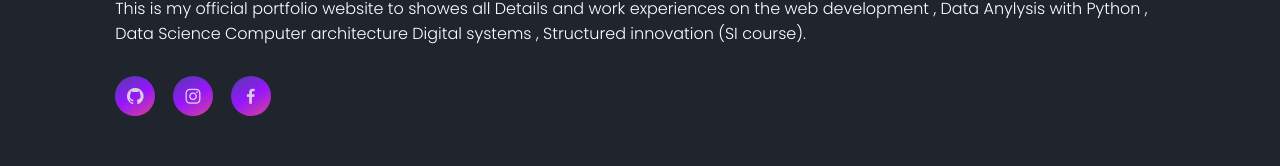
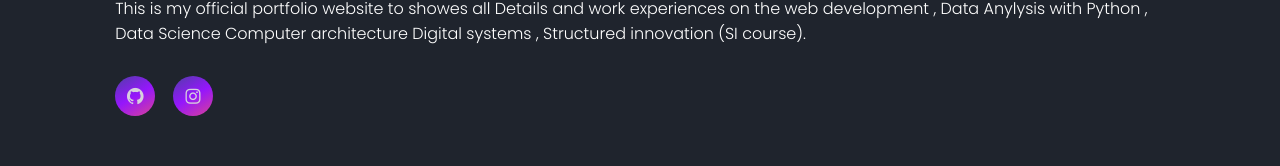
Before and after one commit to Monish065/portfolio, a plain HTML site: page index.html in a window 1280 px wide. Shown: the part 454-620 px from the top of the page. Drawn offline with nearby package versions, Linux system fonts and the light colour scheme.

Commit message:
Add files via upload

```diff
--- a/index.html
+++ b/index.html
@@ -47,10 +47,7 @@
           <a href="https://www.instagram.com/monish_065/"
             ><i class="bx bxl-instagram"></i
           ></a>
-          <a href="https://www.facebook.com/profile.php?id=100021613032560"
-            ><i class="bx bxl-facebook"></i
-          ></a>
-        </div>
+         </div>
 
       </div>
       <div class="home-img">
```
